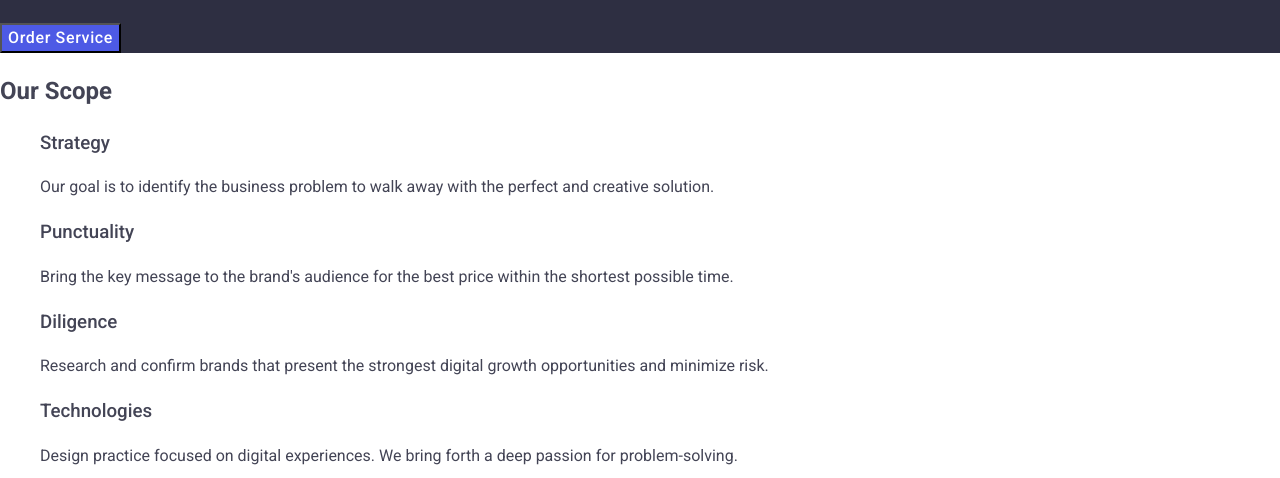
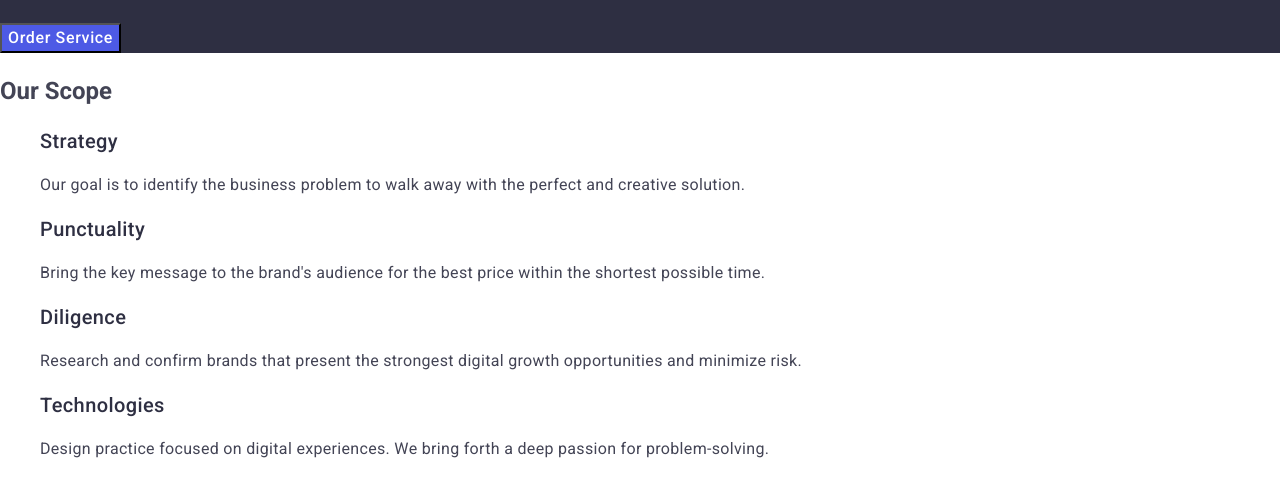
Before and after one commit to metlandus/goit-markup-hw-02, a plain HTML site: page index.html in a window 1280 px wide. Shown: the part 306-784 px from the top of the page. Drawn offline with nearby package versions, Linux system fonts and the light colour scheme.

Commit message:
İkinci bölüm bitti.

```diff
--- a/index.html
+++ b/index.html
@@ -64,21 +64,21 @@
                 <ul>
                     <li>
                         <h3 class="strat">Strategy</h3>
-                        <p>
+                        <p class="stat_p">
                             Our goal is to identify the business problem to walk
                             away with the perfect and creative solution.
                         </p>
                     </li>
                     <li>
                         <h3 class="punc">Punctuality</h3>
-                        <p>
+                        <p class="stat_p">
                             Bring the key message to the brand's audience for
                             the best price within the shortest possible time.
                         </p>
                     </li>
                     <li>
                         <h3 class="dill">Diligence</h3>
-                        <p>
+                        <p class="stat_p">
                             Research and confirm brands that present the
                             strongest digital growth opportunities and minimize
                             risk.
@@ -86,7 +86,7 @@
                     </li>
                     <li>
                         <h3 class="tech">Technologies</h3>
-                        <p>
+                        <p class="stat_p">
                             Design practice focused on digital experiences. We
                             bring forth a deep passion for problem-solving.
                         </p>
--- a/styles.css
+++ b/styles.css
@@ -19,6 +19,10 @@ h2 {
 }
 h3 {
     font-weight: 500;
+    font-size: 20px;
+    line-height: 1.2;
+    letter-spacing: 0.02em;
+    color: #2E2F42;
 }
 a {
     text-decoration: none;
@@ -120,3 +124,7 @@ ul {
 .address .info:focus {
     color:#404BBF;
 }
+.stats ul li .stat_p {
+    letter-spacing: 0.02em;
+
+}
```
